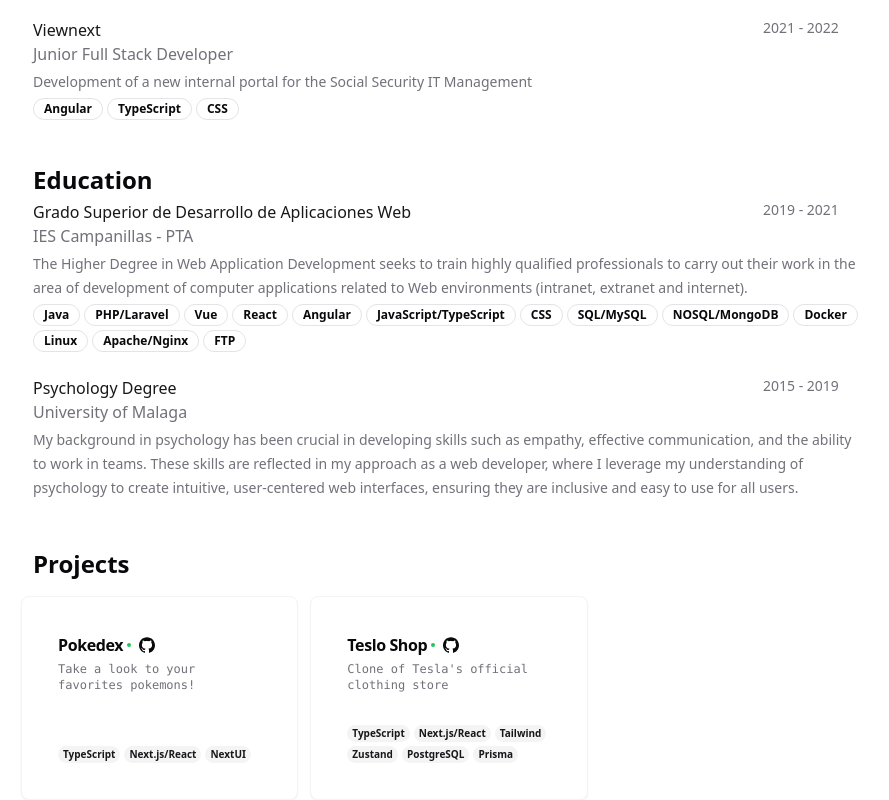
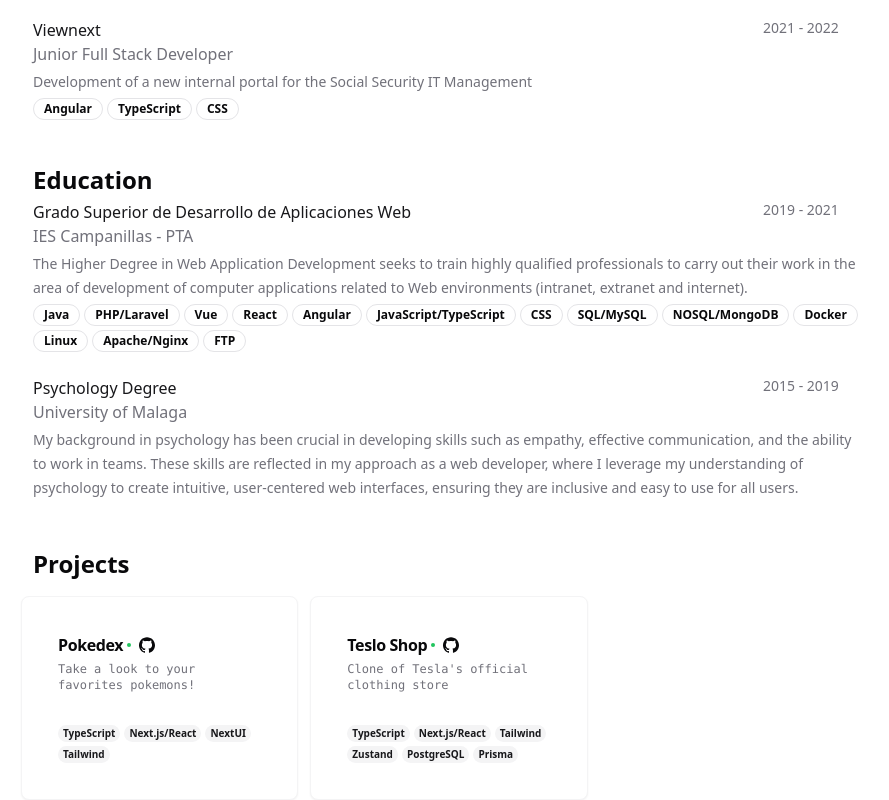
Before and after one commit to jluquer/portfolio, a React (Vite) app: page / in a window 1280 px wide. Shown: the part 946-1746 px from the top of the page, without its empty margins (191-1080 px from the left). Built offline with nearby package versions, Linux system fonts and the light colour scheme.

Commit message:
added tailwind to pokedex description

```diff
--- a/src/locales/en.ts
+++ b/src/locales/en.ts
@@ -145,7 +145,7 @@
       entries: [
         {
           title: 'Pokedex',
-          techStack: ['TypeScript', 'Next.js/React', 'NextUI'],
+          techStack: ['TypeScript', 'Next.js/React', 'NextUI', 'Tailwind'],
           description: 'Take a look to your favorites pokemons!',
           gitHref: 'https://github.com/jluquer/pokedex',
           link: {
--- a/src/locales/es.ts
+++ b/src/locales/es.ts
@@ -147,7 +147,7 @@
       entries: [
         {
           title: 'Pokedex',
-          techStack: ['TypeScript', 'Next.js/React', 'NextUI'],
+          techStack: ['TypeScript', 'Next.js/React', 'NextUI', 'Tailwind'],
           description: '¡Echale un vistazo a tus pokemons favoritos!',
           gitHref: 'https://github.com/jluquer/pokedex',
           link: {
```
